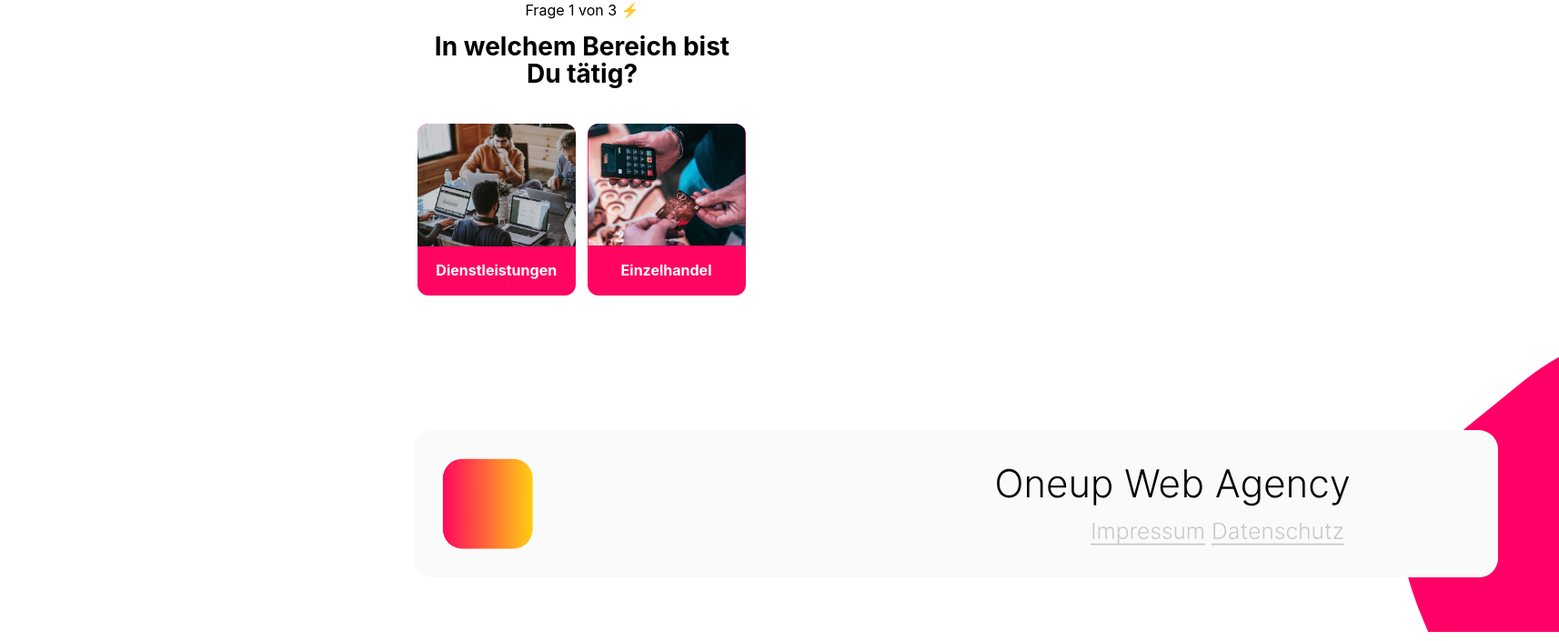
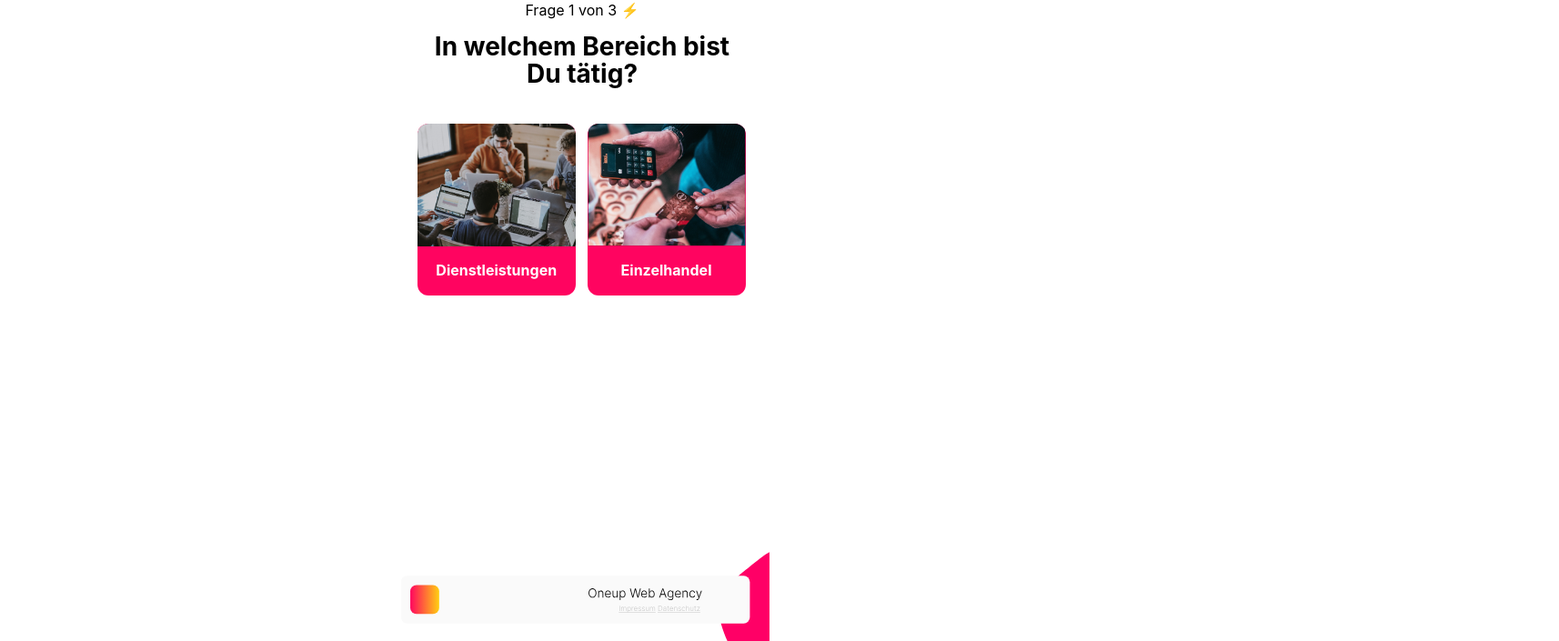
Before and after one commit to momtr/cold-funnel, a React (Vite) app: page / in a window 1280 px wide. Shown: the part 105-810 px from the top of the page at 91% size, 1714 px wide, since content can reach past the window. Built offline with nearby package versions, Linux system fonts and the light colour scheme.

Commit message:
fix foter

```diff
--- a/src/views/ColdFunnel.css
+++ b/src/views/ColdFunnel.css
@@ -8,8 +8,7 @@
 }
 
 .footer img {
-    position: absolute;
-    bottom: 0;
+    margin: 0 0 -1rem 0;
 }
 
 .nav {
```
